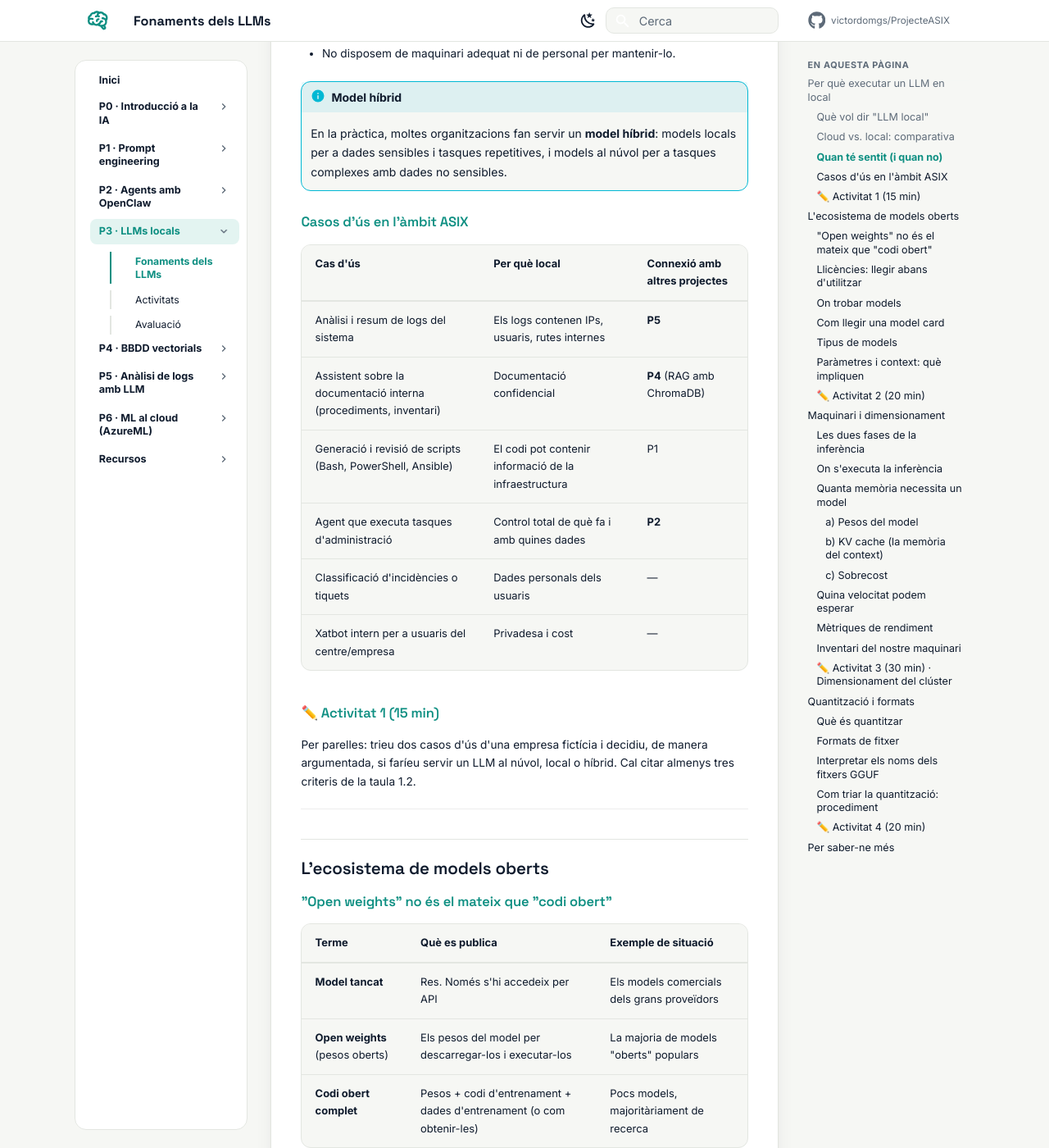
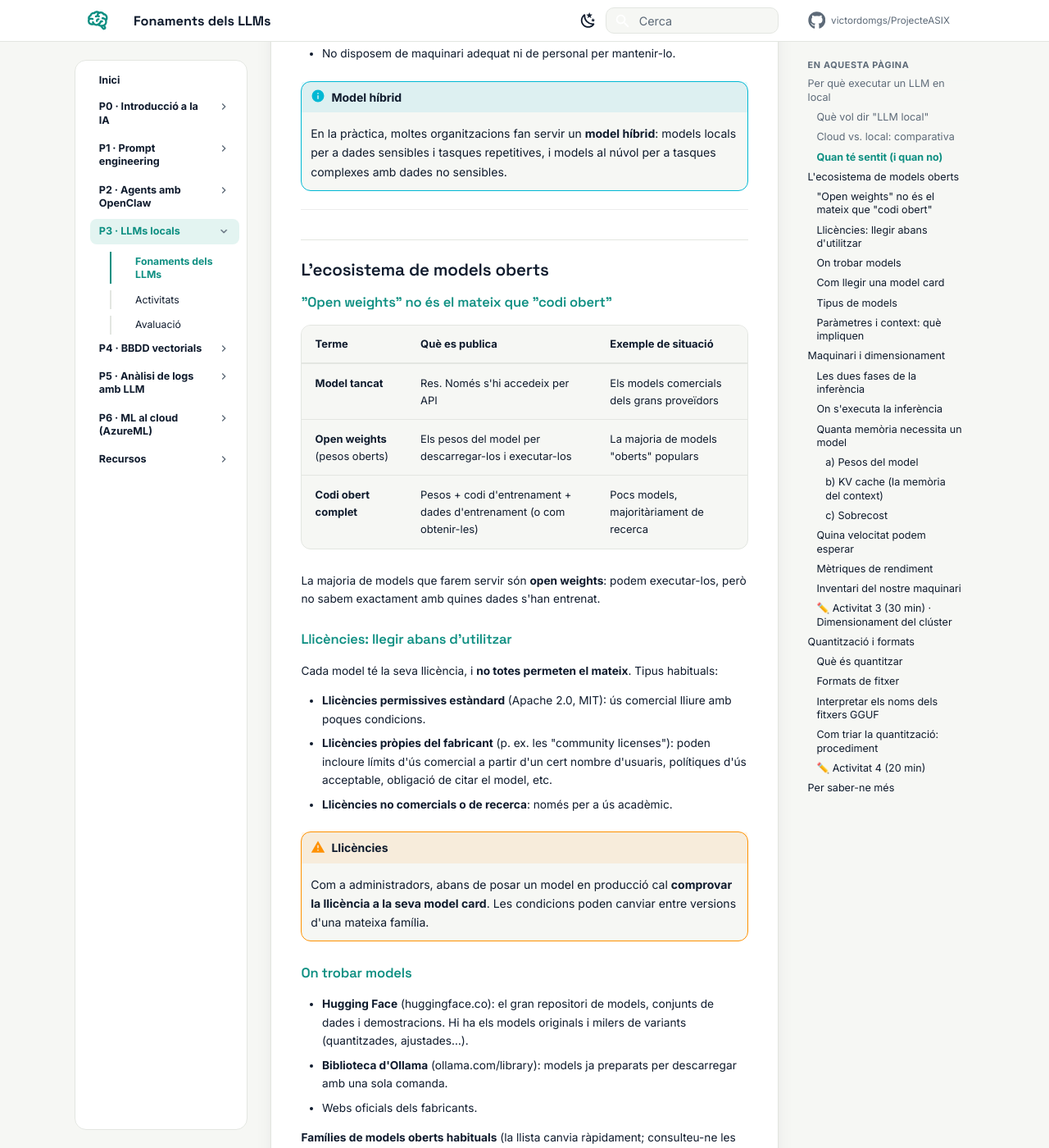
Before and after one commit to victordomgs/ProjecteASIX, an MkDocs documentation site: the page built from docs/p3-llms-locals/teoria.md, in a window 1280 px wide and 1400 px high, scrolled down 1917 px. Shown: the whole window at 82% size. Built offline with MkDocs 1.6.1 and Material for MkDocs 9.7.7, drawn with Linux system fonts in a browser that asks for light colours; comment, search, counter and statistics services are not loaded; some of the changed text lies outside the part shown.

Commit message:
Update teoria.md

```diff
--- a/docs/p3-llms-locals/teoria.md
+++ b/docs/p3-llms-locals/teoria.md
@@ -47,20 +47,6 @@ El model és, físicament, **un fitxer** (o uns quants) amb milers de milions de
 
 !!! info "Model híbrid"
     En la pràctica, moltes organitzacions fan servir un **model híbrid**: models locals per a dades sensibles i tasques repetitives, i models al núvol per a tasques complexes amb dades no sensibles.
-
-### Casos d'ús en l'àmbit ASIX
-
-| Cas d'ús | Per què local | Connexió amb altres projectes |
-|---|---|---|
-| Anàlisi i resum de logs del sistema | Els logs contenen IPs, usuaris, rutes internes | **P5** |
-| Assistent sobre la documentació interna (procediments, inventari) | Documentació confidencial | **P4** (RAG amb ChromaDB) |
-| Generació i revisió de scripts (Bash, PowerShell, Ansible) | El codi pot contenir informació de la infraestructura | P1 |
-| Agent que executa tasques d'administració | Control total de què fa i amb quines dades | **P2** |
-| Classificació d'incidències o tiquets | Dades personals dels usuaris | — |
-| Xatbot intern per a usuaris del centre/empresa | Privadesa i cost | — |
-
-### ✏️ Activitat 1 (15 min)
-Per parelles: trieu dos casos d'ús d'una empresa fictícia i decidiu, de manera argumentada, si faríeu servir un LLM al núvol, local o híbrid. Cal citar almenys tres criteris de la taula 1.2.
 
 ---
 
@@ -127,10 +113,7 @@ La *model card* és la fitxa tècnica del model. Hi hem de buscar:
   - 1–4B: tasques simples, classificació, resums curts. Viables en CPU.
   - 7–14B: bon equilibri per a ús general. Viables en CPU amb paciència; còmodes en GPU.
   - 30B+: qualitat alta. Requereixen molta memòria; en CPU són lents.
-- **Finestra de context** (en tokens; 1 token ≈ ¾ de paraula en anglès, menys en català): és la "memòria de treball" del model en una petició. Inclou el *system prompt*, l'historial, el document que li passem i la resposta. **Més context = més memòria consumida** (ho veurem al bloc 3).
-
-### ✏️ Activitat 2 (20 min)
-Cada alumne tria un model a Hugging Face o a la biblioteca d'Ollama i completa una fitxa amb: família, fabricant, paràmetres, tipus, context màxim, llicència, idiomes i un cas d'ús ASIX on el faria servir.
+- **Finestra de context** (en tokens; 1 token ≈ ¾ de paraula en anglès, menys en català): és la "memòria de treball" del model en una petició. Inclou el *system prompt*, l'historial, el document que li passem i la resposta. **Més context = més memòria consumida** (ho veurem més endevant).
 
 ---
 
```
